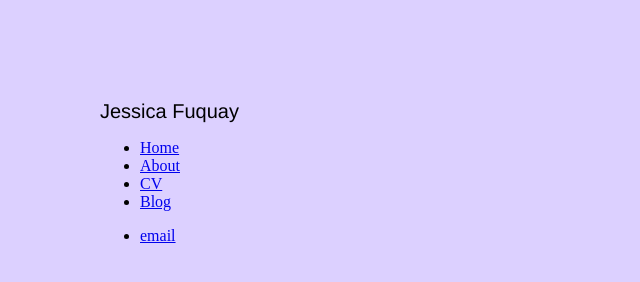
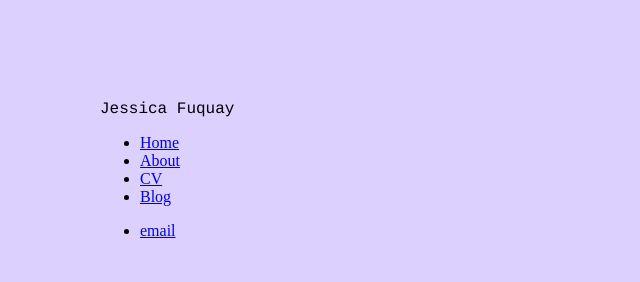
Before and after one commit to j-fuquay/j-fuquay.github.io, a plain HTML site: page index.html in a window 1280 px wide. Shown: the whole page, without its empty margins (0-640 px from the left). Drawn offline with Linux system fonts and the light colour scheme.

Commit message:
Update index.html

```diff
--- a/index.html
+++ b/index.html
@@ -9,7 +9,7 @@
 		<div class="container">
     		<div class="blurb">
 
-			<h1 style="color:black; font-size: 20px; font-weight: normal; font-family: helvetica">
+			<h1 style="color:black; font-size: 16px; font-weight: normal; font-family: courier">
 				Jessica Fuquay</h1>
 				<p></p>
     		</div><!-- /.blurb -->
```
